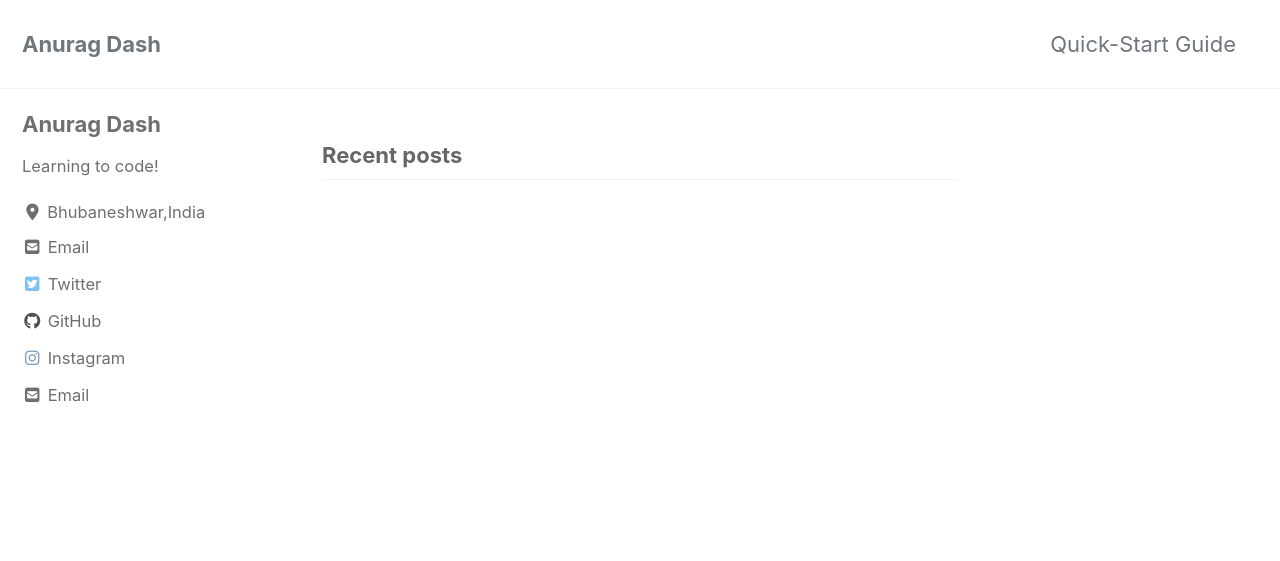
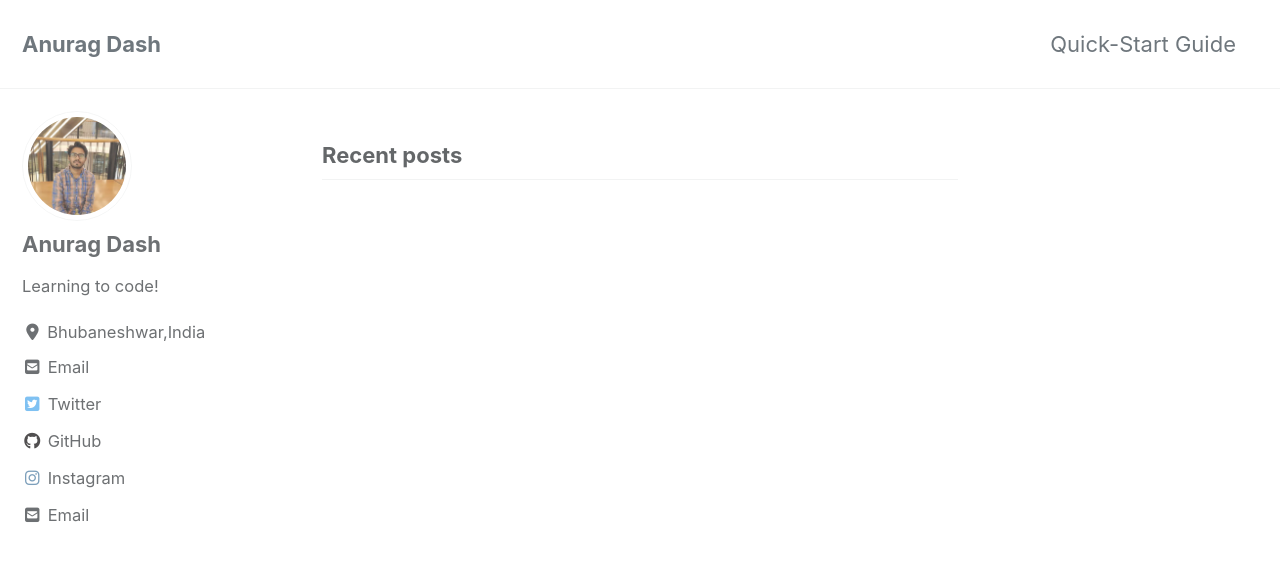
Before and after one commit to dash-anurag/dash-anurag.github.io, a Jekyll site: the page built from index.html, in a window 1280 px wide and 900 px high. Shown: the top 561 px of the window. Built offline with Jekyll 4.4.1, drawn with Linux system fonts in a browser that asks for light colours; cached includes are drawn as plain includes; nearby versions of some CDN libraries; the list of posts is cut into pages by our own code.

Commit message:
On branch master

```diff
--- a/_config.yml
+++ b/_config.yml
@@ -94,7 +94,7 @@ analytics:
 # Site Author
 author:
   name             : "Anurag Dash"
-  avatar           : # path of avatar image, e.g. "/assets/images/bio-photo.jpg"
+  avatar           : "CV.jfif" # path of avatar image, e.g. "/assets/images/bio-photo.jpg"
   bio              : "Learning to code!"
   location         : "Bhubaneshwar,India"
   email            : "anuragjeypore1234@gmail.com"
```
